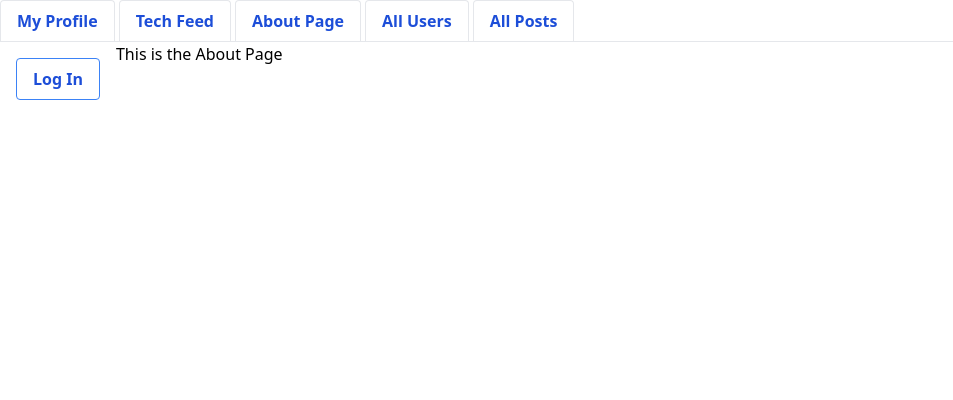
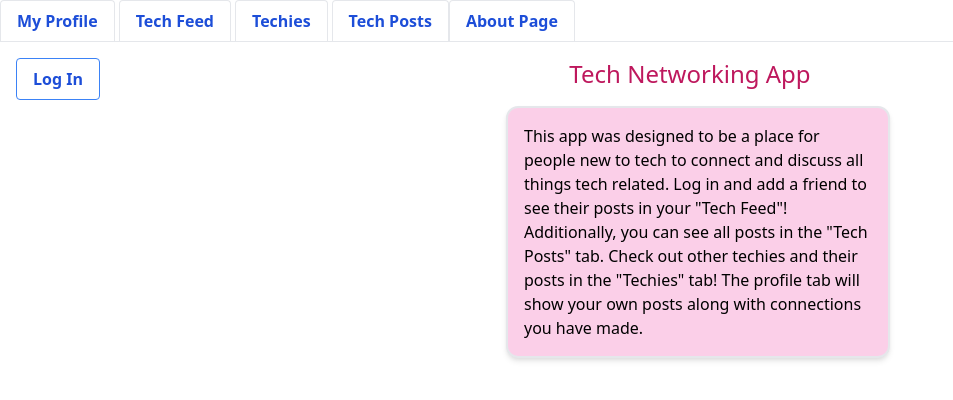
Before and after one commit to abaydar/tech_networking_client, a React (Create React App) app: page /about in a window 1280 px wide. Shown: the top 400 px of the page, without its empty margins (0-953 px from the left). Built offline with nearby package versions, Linux system fonts and the light colour scheme.

Commit message:
about page, change navbar order, readme

```diff
--- a/src/components/About.js
+++ b/src/components/About.js
@@ -4,7 +4,8 @@ import React from 'react';
 const About = () => {
         return (
         <div>
-            This is the About Page
+            <h1 class="p-4 text-center text-pink-700 text-2xl font-medium">Tech Networking App</h1>
+            <p class="p-4 max-w-sm mx-auto bg-pink-200 rounded-xl shadow-md flex items-center space-x-4 border-2">This app was designed to be a place for people new to tech to connect and discuss all things tech related. Log in and add a friend to see their posts in your "Tech Feed"! Additionally, you can see all posts in the "Tech Posts" tab.  Check out other techies and their posts in the "Techies" tab!  The profile tab will show your own posts along with connections you have made.</p>
         </div>
         );
 
--- a/src/components/NavBar.js
+++ b/src/components/NavBar.js
@@ -11,14 +11,14 @@ const NavBar = () => {
             <Link to="/newsfeed" class="-mb-px mr-1">
                 <button class="bg-white inline-block border-l border-t border-r rounded-t py-2 px-4 text-blue-700 font-semibold hover:bg-blue-100" id="newsfeed">Tech Feed</button>
             </Link>
+            <Link to="/users" class="-mb-px mr-1">
+                <button class="bg-white inline-block border-l border-t border-r rounded-t py-2 px-4 text-blue-700 font-semibold hover:bg-blue-100" id="users">Techies</button>
+            </Link>
+            <Link to="/posts" >
+                <button class="bg-white inline-block border-l border-t border-r rounded-t py-2 px-4 text-blue-700 font-semibold hover:bg-blue-100" id="posts">Tech Posts</button>
+            </Link>
             <Link to="/about" class="-mb-px mr-1">
                 <button class="bg-white inline-block border-l border-t border-r rounded-t py-2 px-4 text-blue-700 font-semibold hover:bg-blue-100" id="about">About Page</button>
-            </Link>
-            <Link to="/users" class="-mb-px mr-1">
-                <button class="bg-white inline-block border-l border-t border-r rounded-t py-2 px-4 text-blue-700 font-semibold hover:bg-blue-100" id="users">All Users</button>
-            </Link>
-            <Link to="/posts" >
-                <button class="bg-white inline-block border-l border-t border-r rounded-t py-2 px-4 text-blue-700 font-semibold hover:bg-blue-100" id="posts">All Posts</button>
             </Link>
         </div>
     )
```
Also changed, not shown: 1 other file (tests, documents, lock files or other folders).
